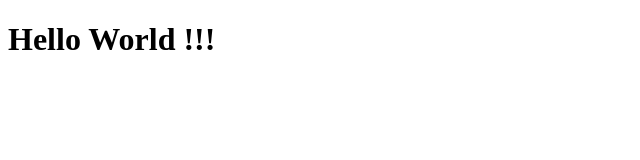
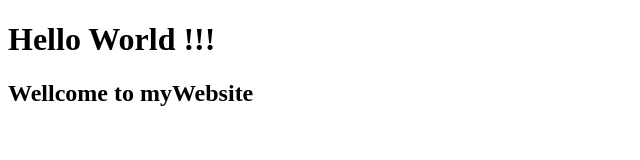
Before and after one commit to PanupongBoss/TestGit, a plain HTML site: page Index.html in a window 1280 px wide. Shown: the whole page, without its empty margins (0-640 px from the left). Drawn offline with Linux system fonts and the light colour scheme.

Commit message:
Add wellcome message

```diff
--- a/Index.html
+++ b/Index.html
@@ -5,5 +5,6 @@
 </head>
 <body>
         <H1>Hello World !!!</H1>
+        <H2>Wellcome to myWebsite</H2>
 </body>
     </html>
```
